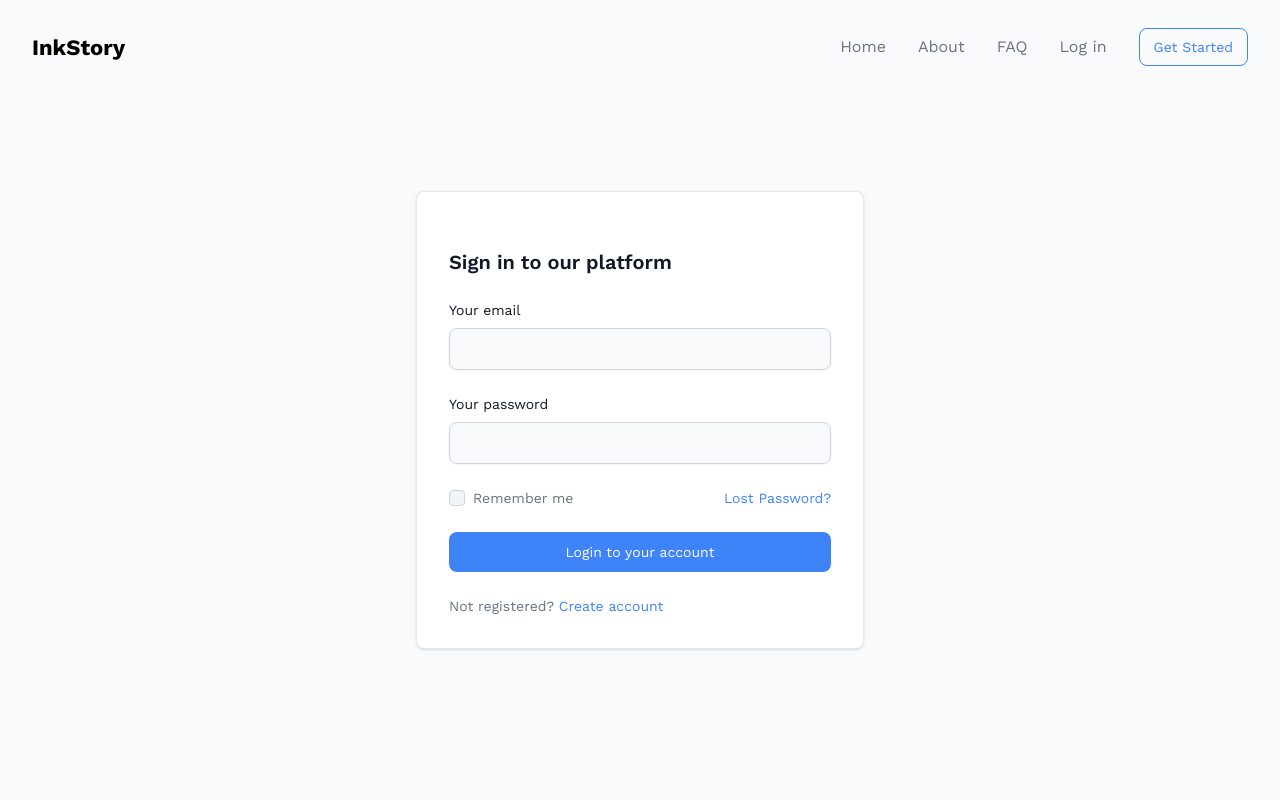
After one commit to n4ff4h/inkstory-django, a Django app: page /accounts/login/ in a window 1280 px wide. The commit adds this page. Run offline with Django 4.2, Linux system fonts and the light colour scheme; some libraries are stand-ins or nearby versions.

Commit message:
feat: Polish login and registration UI

```diff
--- a/accounts/forms.py
+++ b/accounts/forms.py
@@ -1,4 +1,4 @@
-from django.contrib.auth.forms import UserCreationForm, UserChangeForm, PasswordChangeForm
+from django.contrib.auth.forms import UserCreationForm, AuthenticationForm, UserChangeForm, PasswordChangeForm
 from django.contrib.auth.models import User
 from django import forms
 
@@ -28,10 +28,28 @@ class RegisterForm(UserCreationForm):
                                 required=True,
                                 widget=forms.PasswordInput(attrs={'class': 'input-field'}))
 
+    terms_and_privacy_policy = forms.BooleanField(
+        required=True, widget=forms.CheckboxInput(attrs={'class': 'checkbox'}))
+
     class Meta:
         model = User
         fields = ['first_name', 'last_name', 'username',
-                  'email', 'password1', 'password2']
+                  'email', 'password1', 'password2', 'terms_and_privacy_policy']
+
+
+class LoginForm(AuthenticationForm):
+    username = forms.CharField(max_length=100,
+                               required=True,
+                               widget=forms.TextInput(attrs={'class': 'input-field'}))
+    password = forms.CharField(max_length=50,
+                               required=True,
+                               widget=forms.PasswordInput(attrs={'class': 'input-field'}))
+    remember_me = forms.BooleanField(
+        required=False, widget=forms.CheckboxInput(attrs={'class': 'checkbox'}))
+
+    class Meta:
+        model = User
+        fields = ['username', 'password', 'remember_me']
 
 
 class ProfileUpdateForm(UserChangeForm):
--- /dev/null
+++ b/accounts/templates/accounts/login.html
@@ -0,0 +1,41 @@
+{% extends 'base.html' %}
+
+<!-- Title -->
+{% block title %} Login {% endblock %}
+
+{% block content %}
+<div class="flex flex-col w-full sm:max-w-md mx-auto pb-[94px] px-2 sm:px-0">
+  <div class="my-auto">
+    <div class="p-4 w-full bg-white rounded-lg border border-gray-200 shadow sm:p-6 lg:p-8">
+      <form class="space-y-6" method="post">
+        {% csrf_token %}
+
+        <h5 class="text-xl font-semibold text-gray-900">Sign in to our platform</h5>
+        <div>
+          <label for="email" class="block mb-2 text-sm font-medium text-gray-900">Your email</label>
+          {{ form.username }}
+        </div>
+        <div>
+          <label for="password" class="block mb-2 text-sm font-medium text-gray-900">Your
+            password</label>
+          {{ form.password }}
+        </div>
+        <div class="flex items-start">
+          <div class="flex items-start">
+            <div class="flex items-center h-5">
+              {{ form.remember_me }}
+            </div>
+            <label for="remember" class="ml-2 text-sm font-medium text-gray-500">Remember me</label>
+          </div>
+          <a href="#" class="ml-auto link text-sm">Lost Password?</a>
+        </div>
+        <button type="submit" class="w-full btn-primary">Login
+          to your account</button>
+        <div class="text-sm font-medium text-gray-500">
+          Not registered? <a href="#" class="link">Create account</a>
+        </div>
+      </form>
+    </div>
+  </div>
+</div>
+{% endblock %}
--- a/accounts/urls.py
+++ b/accounts/urls.py
@@ -1,8 +1,11 @@
 from django.urls import path
-from .views import UserRegisterView, ProfileUpdateView, UserPasswordChangeView
+from .views import UserRegisterView, CustomLoginView, ProfileUpdateView, UserPasswordChangeView
+from .forms import LoginForm
 
 urlpatterns = [
     path('register/', UserRegisterView.as_view(), name="register"),
+    path('login/', CustomLoginView.as_view(redirect_authenticated_user=True,
+         template_name='accounts/login.html', authentication_form=LoginForm), name="login"),
     path('update_profile/', ProfileUpdateView.as_view(), name="profile_update"),
     path('password/', UserPasswordChangeView.as_view()),
 ]
--- a/accounts/views.py
+++ b/accounts/views.py
@@ -2,16 +2,16 @@ from django.shortcuts import render, redirect
 from django.views import generic
 from django.contrib.auth.forms import PasswordChangeForm
 from django.urls import reverse_lazy
-from .forms import RegisterForm, ProfileUpdateForm, UserPasswordChangeForm
+from .forms import RegisterForm, LoginForm, ProfileUpdateForm, UserPasswordChangeForm
 from django.contrib import messages
-from django.contrib.auth.views import PasswordChangeView
+from django.contrib.auth.views import LoginView, PasswordChangeView
 
 
 # Create your views here.
 class UserRegisterView(generic.CreateView):
     form_class = RegisterForm
     initial = {'key': 'value'}
-    template_name = 'registration/register.html'
+    template_name = 'accounts/register.html'
 
     def get(self, request, *args, **kwargs):
         form = self.form_class(initial=self.initial)
@@ -31,9 +31,27 @@ class UserRegisterView(generic.CreateView):
         return render(request, self.template_name, {'form': form})
 
 
+# Class based view that extends from the built in login view to add a remember me functionality
+class CustomLoginView(LoginView):
+    form_class = LoginForm
+
+    def form_valid(self, form):
+        remember_me = form.cleaned_data.get('remember_me')
+
+        if not remember_me:
+            # set session expiry to 0 seconds. So it will automatically close the session after the browser is closed.
+            self.request.session.set_expiry(0)
+
+            # Set session as modified to force data updates/cookie to be saved.
+            self.request.session.modified = True
+
+        # else browser session will be as long as the session cookie time "SESSION_COOKIE_AGE" defined in settings.py
+        return super(CustomLoginView, self).form_valid(form)
+
+
 class ProfileUpdateView(generic.UpdateView):
     form_class = ProfileUpdateForm
-    template_name = 'registration/update_profile.html'
+    template_name = 'accounts/update_profile.html'
 
     def get_object(self, queryset=None):
         return self.request.user
@@ -41,5 +59,5 @@ class ProfileUpdateView(generic.UpdateView):
 
 class UserPasswordChangeView(PasswordChangeView):
     form_class = UserPasswordChangeForm
-    template_name = 'registration/password_change.html'
+    template_name = 'accounts/password_change.html'
     success_url = reverse_lazy('home')
--- a/inkstory/settings.py
+++ b/inkstory/settings.py
@@ -146,6 +146,8 @@ MEDIA_ROOT = os.path.join(BASE_DIR, 'media')
 
 DEFAULT_AUTO_FIELD = 'django.db.models.BigAutoField'
 
+SESSION_COOKIE_AGE = 60 * 60 * 24 * 30
+
 # Configure compressor
 # COMPRESS_ROOT = BASE_DIR / 'static'
 
@@ -154,6 +156,7 @@ DEFAULT_AUTO_FIELD = 'django.db.models.BigAutoField'
 # STATICFILES_FINDERS = ('compressor.finders.CompressorFinder',)
 
 LOGIN_REDIRECT_URL = 'home'
+LOGIN_URL = 'login'
 LOGOUT_REDIRECT_URL = 'home'
 
 
--- a/inkstory/urls.py
+++ b/inkstory/urls.py
@@ -8,5 +8,5 @@ urlpatterns = [
     path('froala_editor/', include('froala_editor.urls')),
     path('', include('posts.urls')),
     path('registration/', include('django.contrib.auth.urls')),
-    path('registration/', include('accounts.urls')),
+    path('accounts/', include('accounts.urls')),
 ] + static(settings.MEDIA_URL, document_root=settings.MEDIA_ROOT)
--- a/static/src/output.css
+++ b/static/src/output.css
@@ -1007,6 +1007,80 @@ h1,
   --tw-ring-color: rgb(63 131 248 / var(--tw-ring-opacity));
 }
 
+.checkbox{
+  height: 1rem;
+  width: 1rem;
+  border-radius: 0.25rem;
+  --tw-border-opacity: 1;
+  border-color: rgb(209 213 219 / var(--tw-border-opacity));
+  --tw-bg-opacity: 1;
+  background-color: rgb(243 244 246 / var(--tw-bg-opacity));
+  --tw-text-opacity: 1;
+  color: rgb(63 131 248 / var(--tw-text-opacity));
+}
+
+.checkbox:focus{
+  --tw-ring-offset-shadow: var(--tw-ring-inset) 0 0 0 var(--tw-ring-offset-width) var(--tw-ring-offset-color);
+  --tw-ring-shadow: var(--tw-ring-inset) 0 0 0 calc(2px + var(--tw-ring-offset-width)) var(--tw-ring-color);
+  box-shadow: var(--tw-ring-offset-shadow), var(--tw-ring-shadow), var(--tw-shadow, 0 0 #0000);
+  --tw-ring-opacity: 1;
+  --tw-ring-color: rgb(118 169 250 / var(--tw-ring-opacity));
+}
+
+.btn-primary{
+  margin-right: 0.5rem;
+  margin-bottom: 0.5rem;
+  border-radius: 0.5rem;
+  --tw-bg-opacity: 1;
+  background-color: rgb(63 131 248 / var(--tw-bg-opacity));
+  padding-left: 1.25rem;
+  padding-right: 1.25rem;
+  padding-top: 0.625rem;
+  padding-bottom: 0.625rem;
+  font-size: 0.875rem;
+  line-height: 1.25rem;
+  font-weight: 500;
+  --tw-text-opacity: 1;
+  color: rgb(255 255 255 / var(--tw-text-opacity));
+  transition-property: color, background-color, border-color, fill, stroke, opacity, box-shadow, transform, filter, -webkit-text-decoration-color, -webkit-backdrop-filter;
+  transition-property: color, background-color, border-color, text-decoration-color, fill, stroke, opacity, box-shadow, transform, filter, backdrop-filter;
+  transition-property: color, background-color, border-color, text-decoration-color, fill, stroke, opacity, box-shadow, transform, filter, backdrop-filter, -webkit-text-decoration-color, -webkit-backdrop-filter;
+  transition-timing-function: cubic-bezier(0.4, 0, 0.2, 1);
+  transition-duration: 150ms;
+}
+
+.btn-primary:hover{
+  --tw-bg-opacity: 1;
+  background-color: rgb(28 100 242 / var(--tw-bg-opacity));
+}
+
+.btn-primary:focus{
+  outline: 2px solid transparent;
+  outline-offset: 2px;
+  --tw-ring-offset-shadow: var(--tw-ring-inset) 0 0 0 var(--tw-ring-offset-width) var(--tw-ring-offset-color);
+  --tw-ring-shadow: var(--tw-ring-inset) 0 0 0 calc(4px + var(--tw-ring-offset-width)) var(--tw-ring-color);
+  box-shadow: var(--tw-ring-offset-shadow), var(--tw-ring-shadow), var(--tw-shadow, 0 0 #0000);
+  --tw-ring-opacity: 1;
+  --tw-ring-color: rgb(164 202 254 / var(--tw-ring-opacity));
+}
+
+.link{
+  --tw-text-opacity: 1;
+  color: rgb(63 131 248 / var(--tw-text-opacity));
+  transition-property: color, background-color, border-color, fill, stroke, opacity, box-shadow, transform, filter, -webkit-text-decoration-color, -webkit-backdrop-filter;
+  transition-property: color, background-color, border-color, text-decoration-color, fill, stroke, opacity, box-shadow, transform, filter, backdrop-filter;
+  transition-property: color, background-color, border-color, text-decoration-color, fill, stroke, opacity, box-shadow, transform, filter, backdrop-filter, -webkit-text-decoration-color, -webkit-backdrop-filter;
+  transition-timing-function: cubic-bezier(0.4, 0, 0.2, 1);
+  transition-duration: 150ms;
+}
+
+.link:hover{
+  --tw-text-opacity: 1;
+  color: rgb(28 100 242 / var(--tw-text-opacity));
+  -webkit-text-decoration-line: underline;
+          text-decoration-line: underline;
+}
+
 .sr-only{
   position: absolute;
   width: 1px;
@@ -1125,22 +1199,22 @@ h1,
   margin-bottom: -0.25rem;
 }
 
+.mb-0{
+  margin-bottom: 0px;
+}
+
+.mr-3{
+  margin-right: 0.75rem;
+}
+
+.ml-1{
+  margin-left: 0.25rem;
+}
+
 .mt-4{
   margin-top: 1rem;
 }
 
-.mb-0{
-  margin-bottom: 0px;
-}
-
-.mr-3{
-  margin-right: 0.75rem;
-}
-
-.ml-1{
-  margin-left: 0.25rem;
-}
-
 .mr-2{
   margin-right: 0.5rem;
 }
@@ -1161,8 +1235,20 @@ h1,
   margin-bottom: 1.25rem;
 }
 
+.ml-2{
+  margin-left: 0.5rem;
+}
+
 .mb-6{
   margin-bottom: 1.5rem;
+}
+
+.mb-8{
+  margin-bottom: 2rem;
+}
+
+.mb-9{
+  margin-bottom: 2.25rem;
 }
 
 .mr-4{
@@ -1413,12 +1499,12 @@ h1,
   justify-content: space-between;
 }
 
+.gap-4{
+  gap: 1rem;
+}
+
 .gap-6{
   gap: 1.5rem;
-}
-
-.gap-5{
-  gap: 1.25rem;
 }
 
 .gap-y-2{
@@ -1434,18 +1520,8 @@ h1,
        column-gap: 1.5rem;
 }
 
-.gap-y-3{
-  row-gap: 0.75rem;
-}
-
-.gap-x-4{
-  -moz-column-gap: 1rem;
-       column-gap: 1rem;
-}
-
-.gap-x-5{
-  -moz-column-gap: 1.25rem;
-       column-gap: 1.25rem;
+.gap-y-4{
+  row-gap: 1rem;
 }
 
 .space-x-4 > :not([hidden]) ~ :not([hidden]){
@@ -1460,6 +1536,12 @@ h1,
   margin-left: calc(1.5rem * calc(1 - var(--tw-space-x-reverse)));
 }
 
+.space-y-6 > :not([hidden]) ~ :not([hidden]){
+  --tw-space-y-reverse: 0;
+  margin-top: calc(1.5rem * calc(1 - var(--tw-space-y-reverse)));
+  margin-bottom: calc(1.5rem * var(--tw-space-y-reverse));
+}
+
 .space-x-2 > :not([hidden]) ~ :not([hidden]){
   --tw-space-x-reverse: 0;
   margin-right: calc(0.5rem * var(--tw-space-x-reverse));
@@ -1762,8 +1844,16 @@ h1,
   padding-bottom: 160px;
 }
 
+.pb-\[94px\]{
+  padding-bottom: 94px;
+}
+
 .pt-2{
   padding-top: 0.5rem;
+}
+
+.pb-2{
+  padding-bottom: 0.5rem;
 }
 
 .text-center{
@@ -1802,6 +1892,11 @@ h1,
 .text-4xl{
   font-size: 2.25rem;
   line-height: 2.5rem;
+}
+
+.text-2xl{
+  font-size: 1.5rem;
+  line-height: 2rem;
 }
 
 .font-bold{
@@ -2260,6 +2355,14 @@ h1,
     margin-bottom: 1.25rem;
   }
 
+  .sm\:max-w-md{
+    max-width: 28rem;
+  }
+
+  .sm\:p-6{
+    padding: 1.5rem;
+  }
+
   .sm\:px-4{
     padding-left: 1rem;
     padding-right: 1rem;
@@ -2360,4 +2463,8 @@ h1,
   .lg\:grid-cols-2{
     grid-template-columns: repeat(2, minmax(0, 1fr));
   }
-}
+
+  .lg\:p-8{
+    padding: 2rem;
+  }
+}
--- a/templates/base.html
+++ b/templates/base.html
@@ -39,7 +39,7 @@
 
 
     <!-- Main content -->
-    <main class="container flex justify-center mt-4 flex-grow">
+    <main class="container flex flex-grow">
       {% block content %} {% endblock %}
     </main>
   </div>
```
Also changed, not shown: accounts/templates/accounts/register.html (renamed from accounts/templates/registration/register.html, +13 -5 lines), accounts/templates/registration/login.html (deleted, +0 -24 lines), static/src/input.css (+12 -0 lines), accounts/templates/accounts/password_change.html (renamed from accounts/templates/registration/password_change.html), accounts/templates/accounts/update_profile.html (renamed from accounts/templates/registration/update_profile.html).
